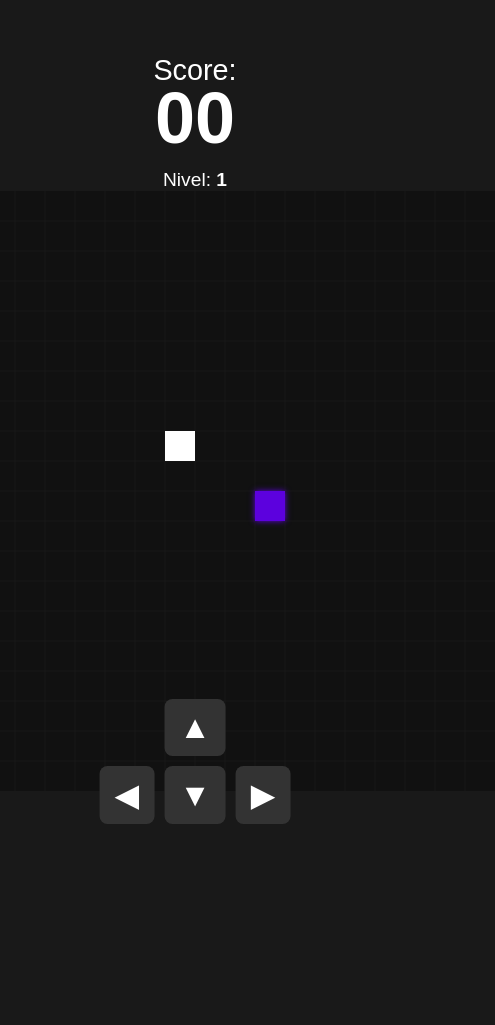
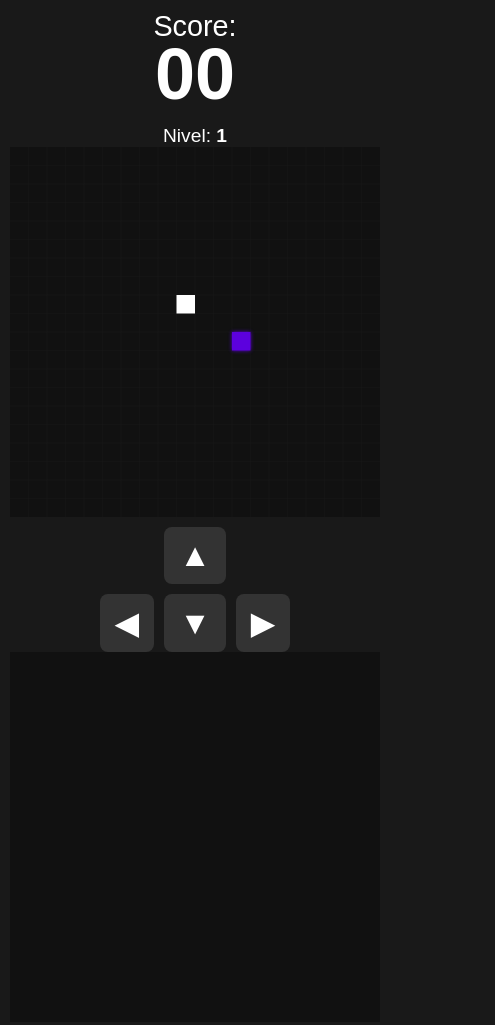
Before and after one commit to Thyago-afonso/Snake-Game, a plain HTML site: page index.html in a window 390 px wide. Shown: the whole page, 495 px wide, since content can reach past the window. Before the commit the page ends 844 px from the top, so only its background shows below. Drawn offline with nearby package versions, Linux system fonts and the light colour scheme.

Commit message:
ajustes no layout mobile

```diff
--- a/CSS/style.css
+++ b/CSS/style.css
@@ -15,11 +15,17 @@ body{
     justify-content: center;
     flex-direction: column;
     color: #fff;
+    padding: 10px;
+    box-sizing: border-box;
+    overflow-x: hidden;
 
 }
 
 canvas{
     background-color: #111 ;
+    width: 100%;
+    max-width: 600px;
+    height: auto;
 }
 
 .score{
@@ -94,17 +100,19 @@ canvas{
 .level--value{
     font-weight: 700;
 }
+.game-area {
+    position: relative;
+    display: flex;
+    flex-direction: column;
+    align-items: center;
+}
 
 .mobile-controls {
-    position: fixed;
-    bottom: 20px;
-    left: 50%;
-    transform: translateX(-50%);
+    margin-top: 10px;
     display: flex;
     flex-direction: column;
     align-items: center;
     gap: 10px;
-    z-index: 5;
 }
 
 .hidden {
--- a/index.html
+++ b/index.html
@@ -24,13 +24,16 @@
     </button>
 </div>
 
-<div class="mobile-controls">
-    <button data-direction="up" class="btn-dir">▲</button>
-    <div>
-        <button data-direction="left" class="btn-dir">◀</button>
-        <button data-direction="down" class="btn-dir">▼</button>
-        <button data-direction="right" class="btn-dir">▶</button>
+<div class="game-area">
+    <canvas width="600" height="600"></canvas>
 
+    <div class="mobile-controls">
+        <button data-direction="up" class="btn-dir">▲</button>
+        <div>
+            <button data-direction="left" class="btn-dir">◀</button>
+            <button data-direction="down" class="btn-dir">▼</button>
+            <button data-direction="right" class="btn-dir">▶</button>
+        </div>
     </div>
 </div>
     <canvas width="600" height="600"></canvas>
```
